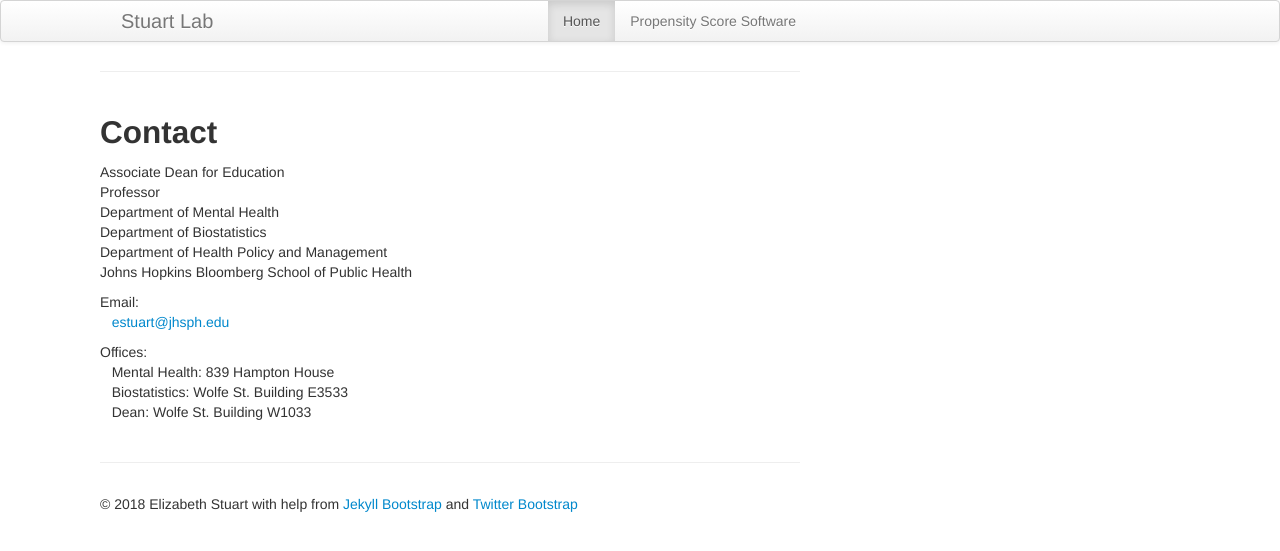
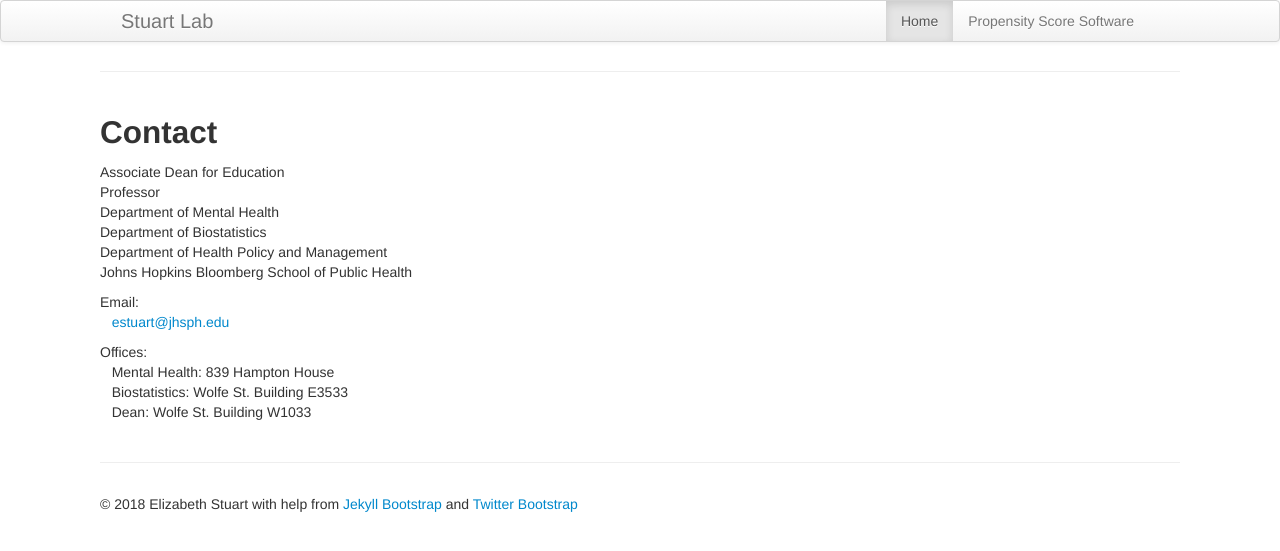
Before and after one commit to StuartRA/StuartRA.github.io, a Jekyll site: the page built from 00-index.md, in a window 1280 px wide. Shown: the top 551 px of the page. Built offline with Jekyll 4.4.1, drawn with Linux system fonts in a browser that asks for light colours.

Commit message:
Update style.css

```diff
--- a/assets/themes/twitter/css/style.css
+++ b/assets/themes/twitter/css/style.css
@@ -1,7 +1,7 @@
 /* Custom container */
 .container-narrow {
   margin: 0 100px;
-  max-width: 700px; }
+  max-width: 1500px; }
 
 .container-narrow > hr {
   margin: 30px 0; }
```
